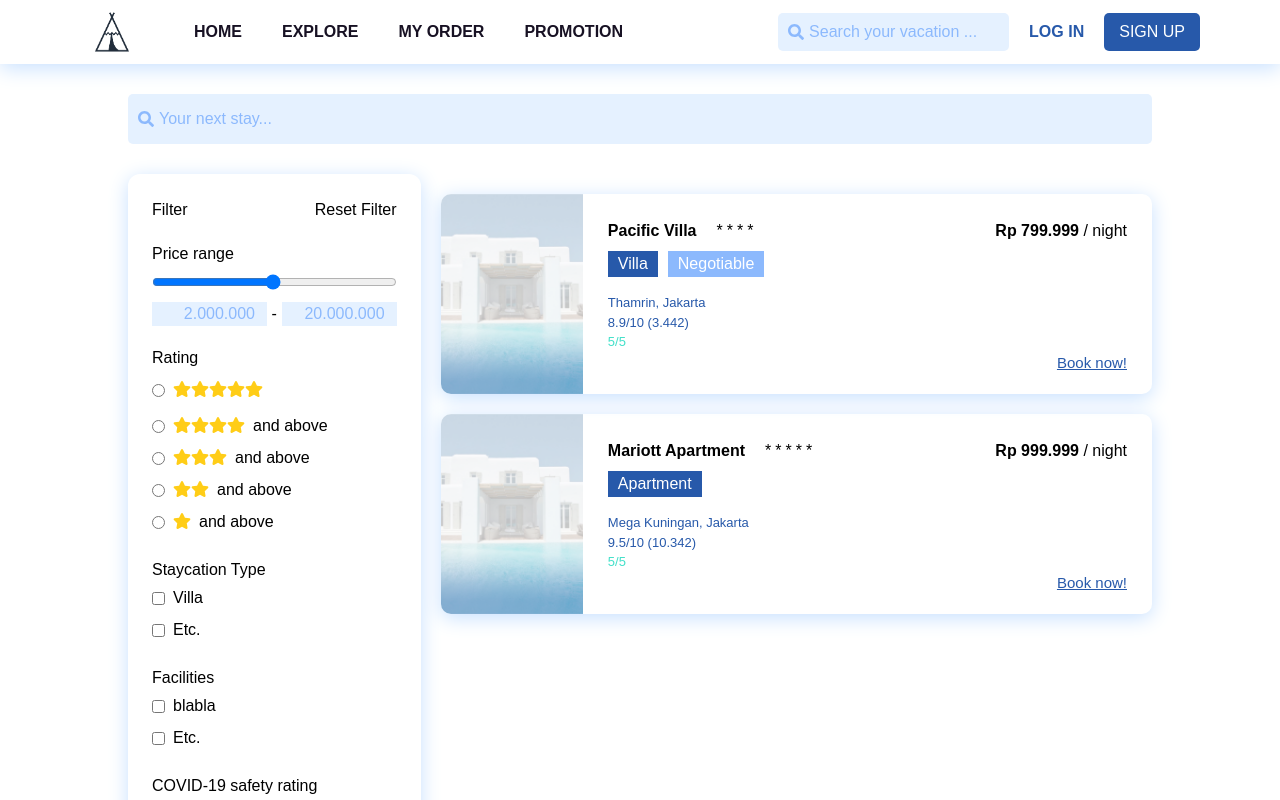
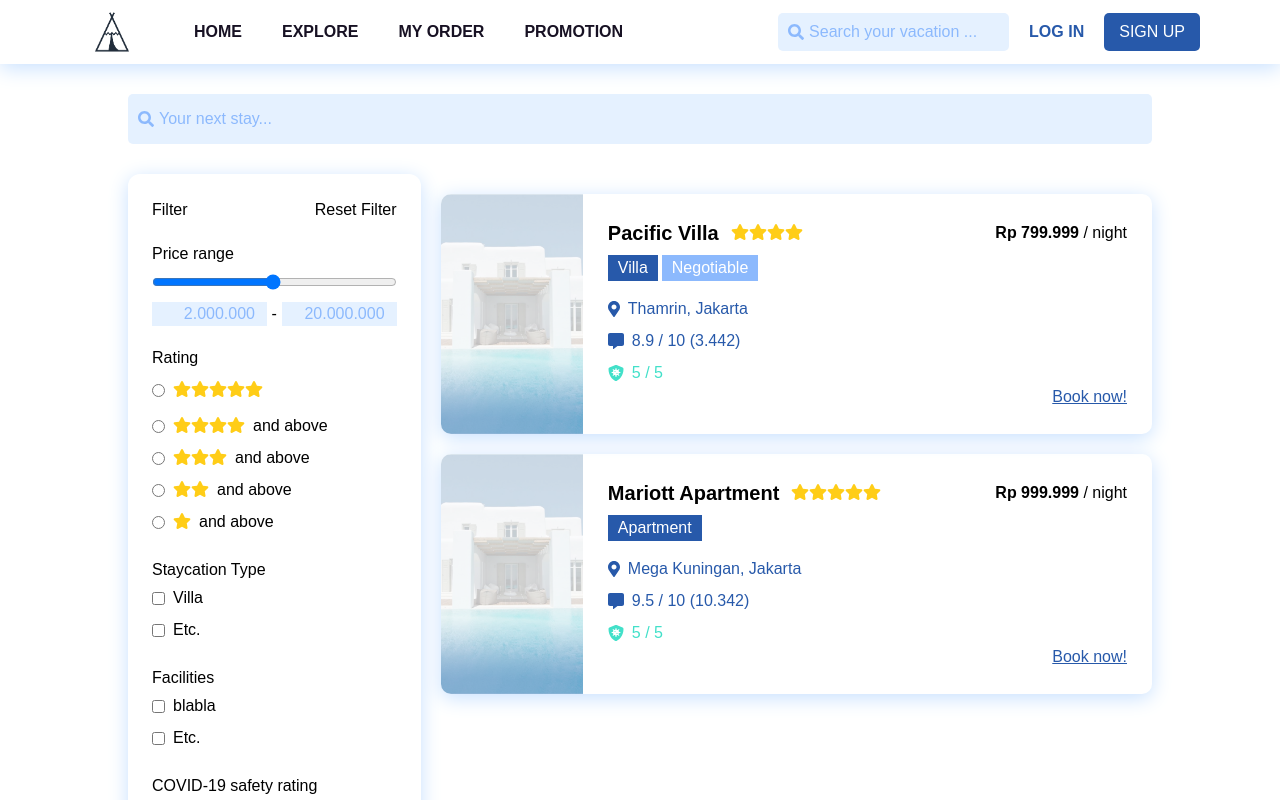
Before and after one commit to jspmarc/TechnoScape-AdAstraAbyssoque, a Vue app: page /search in a window 1280 px wide. Shown: the top 800 px of the page. Built offline with nearby package versions, Linux system fonts and the light colour scheme.

Commit message:
fix search item

```diff
--- a/src/components/Search/SearchItem.vue
+++ b/src/components/Search/SearchItem.vue
@@ -2,14 +2,12 @@
   <div class="container">
     <img :src="require('../../assets/' + image)" />
     <div class="info">
-      <div class="row justify-between">
-        <div class="row-left flex flex-row">
-          <p class="mr-5">
+      <div class="row justify-between items-center">
+        <div class="row-left flex flex-row items-center">
+          <p class="mr-3 text-xl">
             <strong>{{ name }}</strong>
           </p>
-          <div class="mr-1" v-for="index in parseInt(star)" :key="index">
-            <p>*</p>
-          </div>
+          <ReviewStars :count="parseInt(star)"/>
         </div>
         <div class="row-right">
           <p>
@@ -18,17 +16,20 @@
         </div>
       </div>
       <div class="row mt-2">
-        <button v-if="badge1" class="badge dark">{{ badge1 }}</button>
+        <button v-if="badge1" class="badge dark mr-1">{{ badge1 }}</button>
         <button v-if="badge2" class="badge light">{{ badge2 }}</button>
       </div>
-      <div class="row mt-4">
+      <div class="row mt-4 items-center">
+        <font-awesome-icon icon="map-marker-alt" class="icon-location mr-2 text-blue" />
         <p class="text-blue">{{ location }}</p>
       </div>
-      <div class="row">
-        <p class="text-blue">{{ rating }}/10 ({{ numReview }})</p>
+      <div class="row mt-2 items-center">
+        <font-awesome-icon icon="comment-alt" class="icon-location mr-2 text-blue" />
+        <p class="text-blue">{{ rating }}&nbsp;/&nbsp;10 ({{ numReview }})</p>
       </div>
-      <div class="row">
-        <p class="text-green">{{ covid }}/5</p>
+      <div class="row mt-2 items-center">
+        <font-awesome-icon icon="shield-virus" class="icon-location mr-2 text-green" />
+        <p class="text-green">{{ covid }}&nbsp;/&nbsp;5</p>
       </div>
       <div class="row">
         <p class="text-blue text-large">Book now!</p>
@@ -38,6 +39,7 @@
 </template>
 
 <script>
+import ReviewStars from "../ReviewStars.vue";
 export default {
   props: {
     name: String,
@@ -51,13 +53,15 @@ export default {
     covid: String,
     image: String,
   },
+  components: {
+    ReviewStars,
+  },
 };
 </script>
 
 <style scoped lang="scss">
 .container {
   width: 100%;
-  height: 200px;
   box-shadow: 0px 4px 20px #c7e0ff;
   border-radius: 10px;
   display: flex;
@@ -68,7 +72,6 @@ export default {
 
   img {
     width: 20%;
-    height: 100%;
     border-radius: 10px 0 0 10px;
     object-fit: cover;
   }
@@ -83,17 +86,14 @@ export default {
       flex-direction: row;
 
       .text-blue {
-        font-size: 13px;
         color: #2759aa;
       }
 
       .text-green {
-        font-size: 13px;
         color: #42e0c9;
       }
 
       .text-large {
-        font-size: 15px;
         text-decoration: underline;
         margin-left: auto;
 
@@ -105,7 +105,6 @@ export default {
       .badge {
         display: block;
         padding: 1px 10px;
-        margin-right: 10px;
         color: #fff;
       }
 
--- a/src/main.js
+++ b/src/main.js
@@ -17,6 +17,7 @@ import {
   faPlusCircle,
   faMinusCircle,
   faShieldVirus,
+  faCommentAlt
 } from "@fortawesome/free-solid-svg-icons";
 import './index.css';
 
@@ -32,6 +33,7 @@ library.add(faChevronDown);
 library.add(faPlusCircle);
 library.add(faMinusCircle);
 library.add(faShieldVirus);
+library.add(faCommentAlt);
 
 const app = createApp(App);
 app.use(store);
```
